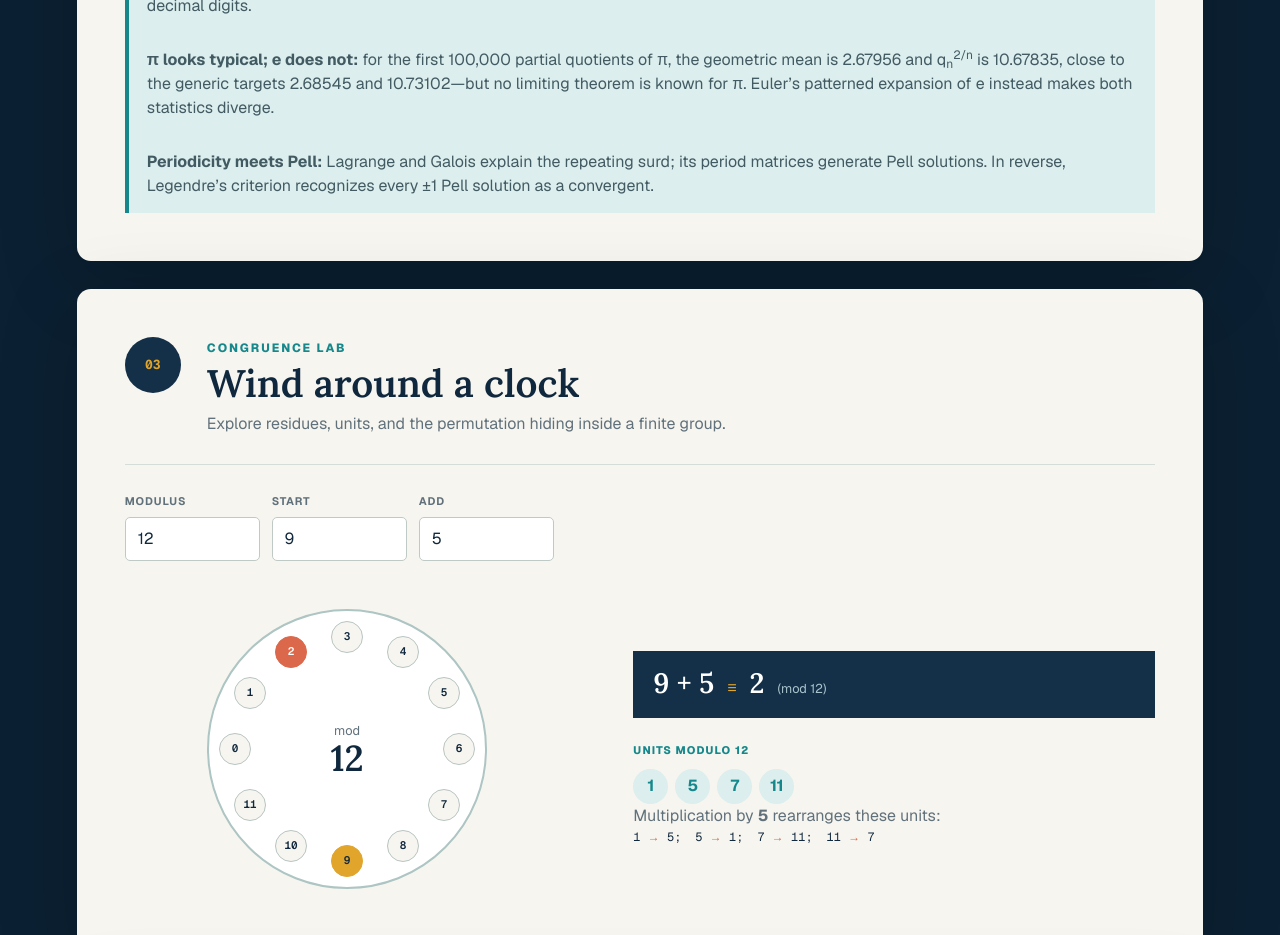
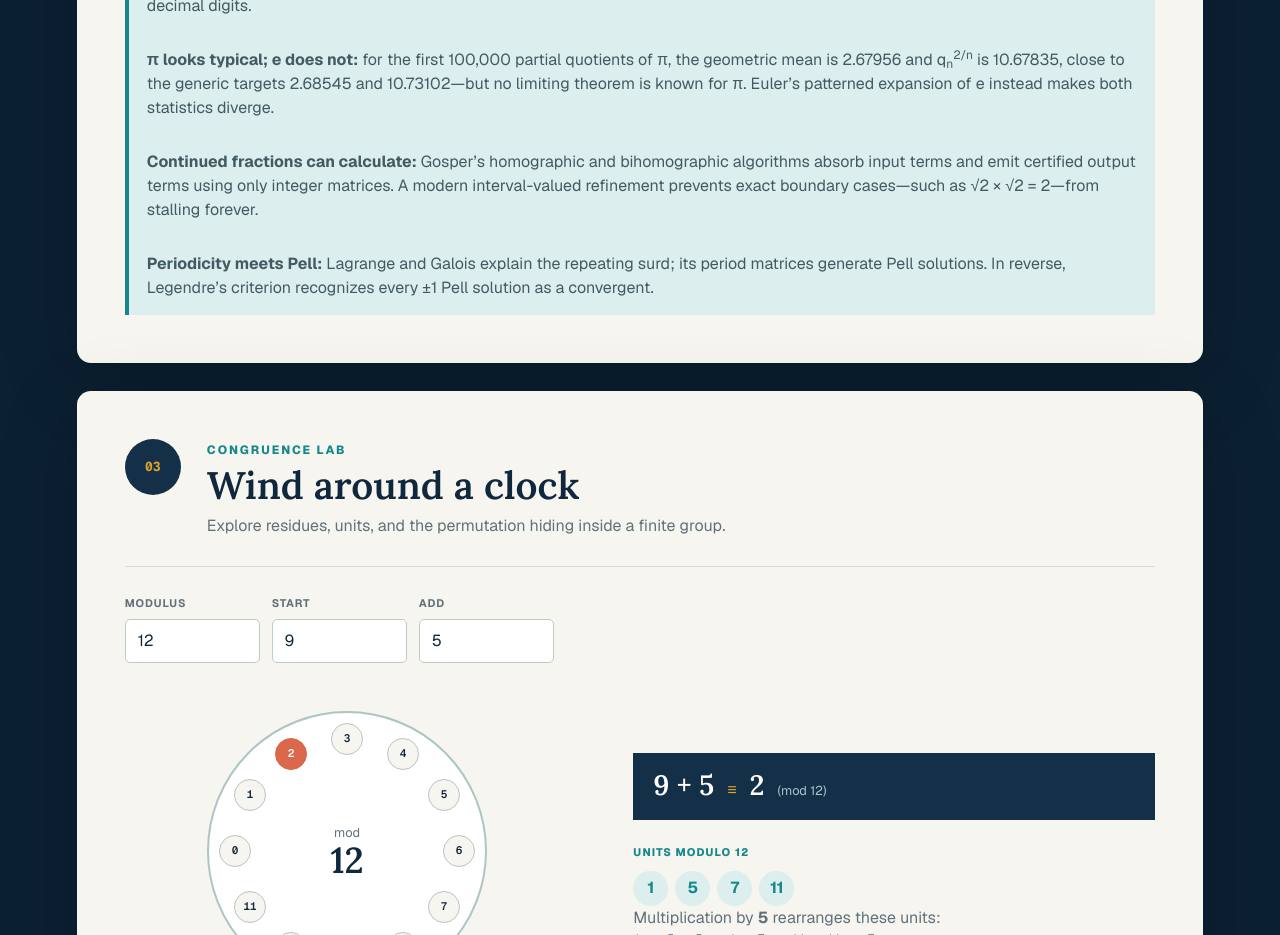
Before and after one commit to igorrivin/math-courses, a Next.js app in the folder number-theory/website/: page / in a window 1280 px wide. Shown: the part 3820-4755 px from the top of the page. Built offline with nearby package versions, Linux system fonts and the light colour scheme.

Commit message:
Add Gosper continued-fraction arithmetic appendix

```diff
--- a/number-theory/website/app/page.tsx
+++ b/number-theory/website/app/page.tsx
@@ -152,6 +152,7 @@ function ContinuedFractionLab() {
       <p className="observation"><b>A calendar is an approximation:</b> the tropical year has about 0.2422 extra days. Its convergents begin 1/4, 7/29, 8/33, 31/128. The Julian rule is 1/4; after requiring a cycle of whole centuries, the convergent 97/4 to the per-century excess 100 × 0.2422 becomes the Gregorian rate 97/400.</p>
       <p className="observation"><b>Almost base 11:</b> the Khinchin–Lévy law gives a typical precision factor of e<sup>π²/(6 log 2)</sup> ≈ 10.731 per continued-fraction term—about 1.03 decimal digits.</p>
       <p className="observation"><b>π looks typical; e does not:</b> for the first 100,000 partial quotients of π, the geometric mean is 2.67956 and q<sub>n</sub><sup>2/n</sup> is 10.67835, close to the generic targets 2.68545 and 10.73102—but no limiting theorem is known for π. Euler’s patterned expansion of e instead makes both statistics diverge.</p>
+      <p className="observation"><b>Continued fractions can calculate:</b> Gosper’s homographic and bihomographic algorithms absorb input terms and emit certified output terms using only integer matrices. A modern interval-valued refinement prevents exact boundary cases—such as √2 × √2 = 2—from stalling forever.</p>
       <p className="observation"><b>Periodicity meets Pell:</b> Lagrange and Galois explain the repeating surd; its period matrices generate Pell solutions. In reverse, Legendre’s criterion recognizes every ±1 Pell solution as a convergent.</p>
     </article>
   );
```
Also changed, not shown: 1 other file (tests, documents, lock files or other folders).
